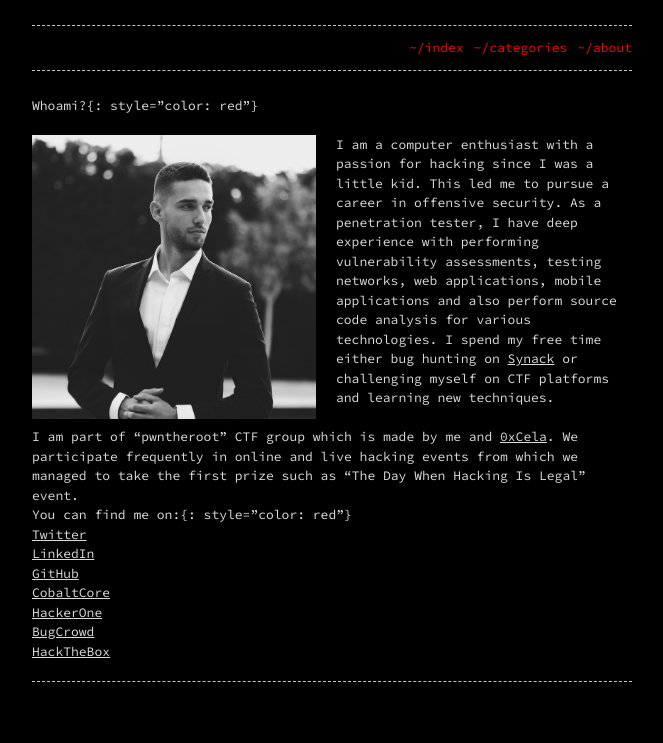
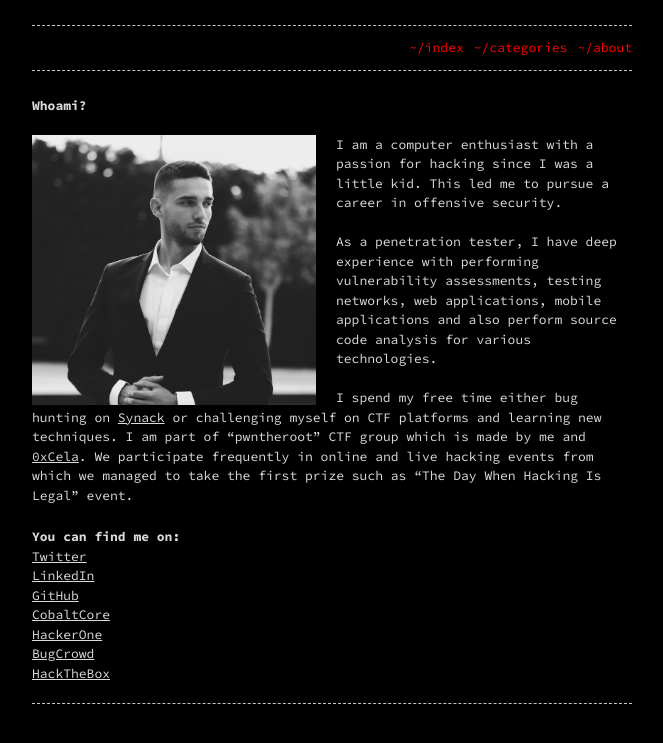
Before and after one commit to spenkk/spenkk.github.io, a Jekyll site: the page built from about.md, in a window 1280 px wide. Shown: the top 743 px of the page, without its empty margins (308-971 px from the left). Built offline with Jekyll 4.4.1, drawn with Linux system fonts in a browser that asks for light colours; some of the changed lines change nothing that is shown.

```diff
--- a/_config.yml
+++ b/_config.yml
@@ -3,7 +3,7 @@
 description: "This blog is about cybersecurity related stuff, such as Bug Bounty, Penetration Testing, CTFs, etc."
 baseurl: ""
 url: ""
-twitter_username: spenkkkkk
+twitter_username: arbennsh
 github_username:  spenkk
 
 # Build settings
--- a/about.md
+++ b/about.md
@@ -4,15 +4,16 @@
 permalink: /about/
 ---
 
-Whoami?{: style="color: red"}
+# Whoami?
 &nbsp;
 
-<img style="padding-right: 20px;" width="284" height="284" align="left" src="{{ site.baseurl }}/assets/images/profile.png">I am a computer enthusiast with a passion for hacking since I was a little kid. This led me to pursue a career in offensive security. As a penetration tester, I have deep experience with performing vulnerability assessments, testing networks, web applications, mobile applications and also perform source code analysis for various technologies. I spend my free time either bug hunting on [Synack](https://www.synack.com/red-team/) or challenging myself on CTF platforms and learning new techniques.
+<img style="padding-right: 20px;" width="284" height="270" align="left" src="{{ site.baseurl }}/assets/images/profile.png">I am a computer enthusiast with a passion for hacking since I was a little kid. This led me to pursue a career in offensive security.
 &nbsp;
+As a penetration tester, I have deep experience with performing vulnerability assessments, testing networks, web applications, mobile applications and also perform source code analysis for various technologies.
+&nbsp;
+I spend my free time either bug hunting on [Synack](https://www.synack.com/red-team/) or challenging myself on CTF platforms and learning new techniques. I am part of "pwntheroot" CTF group which is made by me and [0xCela](https://twitter.com/0xcela). We participate frequently in online and live hacking events from which we managed to take the first prize such as "The Day When Hacking Is Legal" event.
 
-I am part of "pwntheroot" CTF group which is made by me and [0xCela](https://twitter.com/0xcela). We participate frequently in online and live hacking events from which we managed to take the first prize such as "The Day When Hacking Is Legal" event.
-
-You can find me on:{: style="color: red"}
+# You can find me on:
 
 [Twitter](https://twitter.com/arbennsh)
 [LinkedIn](https://linkedin.com/in/arbensshala)
```
